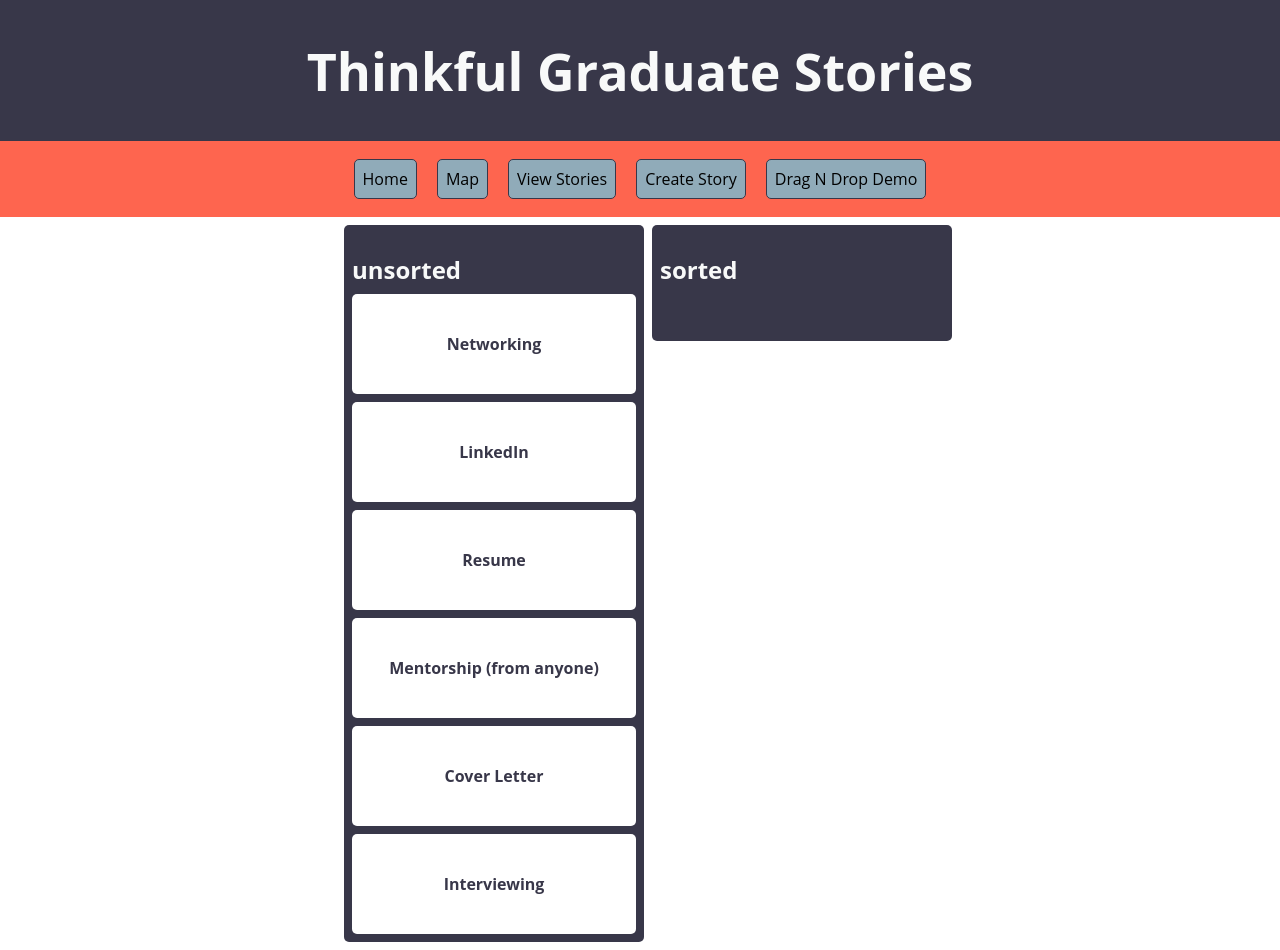
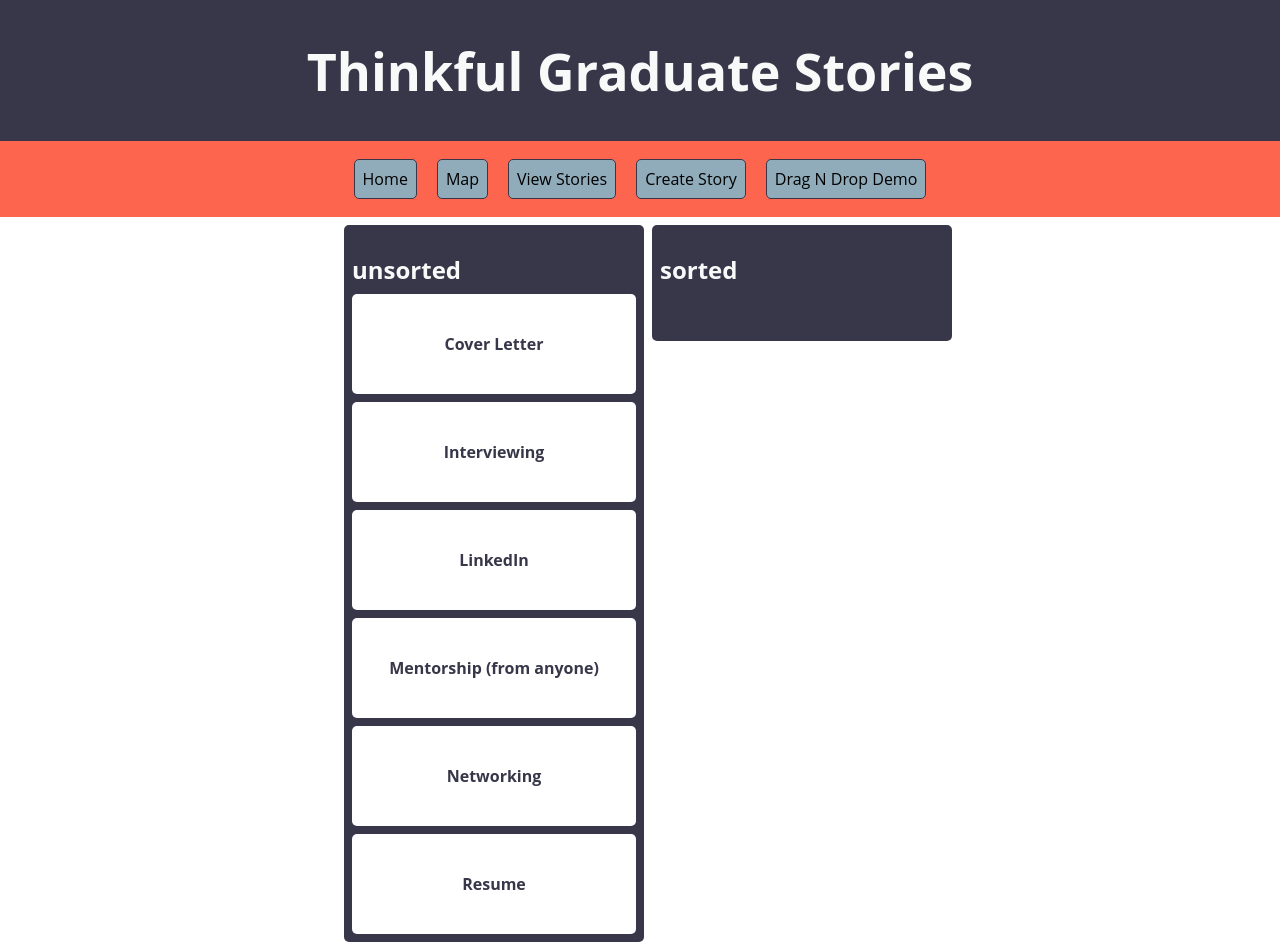
Before and after one commit to llndklzr/thinkful-grad-jobs, a React (Create React App) app in the folder front-end/: page /drag-n-drop in a window 1280 px wide. Built offline with nearby package versions, Linux system fonts and the light colour scheme; no server answers; what google-maps-react would draw is missing.

Commit message:
DragNDrop alphabetize list of unsorted items

```diff
--- a/front-end/src/components/DragNDrop.js
+++ b/front-end/src/components/DragNDrop.js
@@ -5,12 +5,12 @@ function DragNDrop() {
     {
       title: "unsorted",
       items: [
-        "Networking",
-        "LinkedIn",
-        "Resume",
-        "Mentorship (from anyone)",
         "Cover Letter",
         "Interviewing",
+        "LinkedIn",
+        "Mentorship (from anyone)",
+        "Networking",
+        "Resume",
       ],
     },
     { title: "sorted", items: [] },
```
